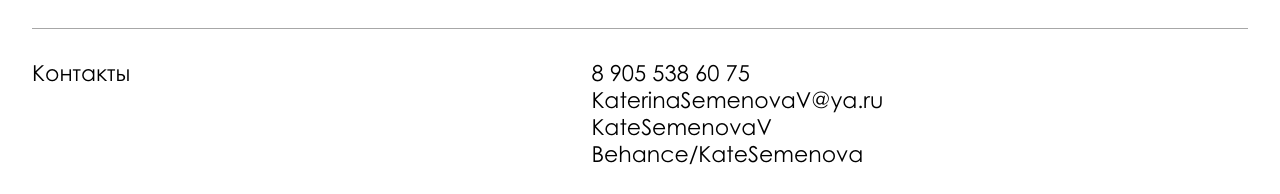
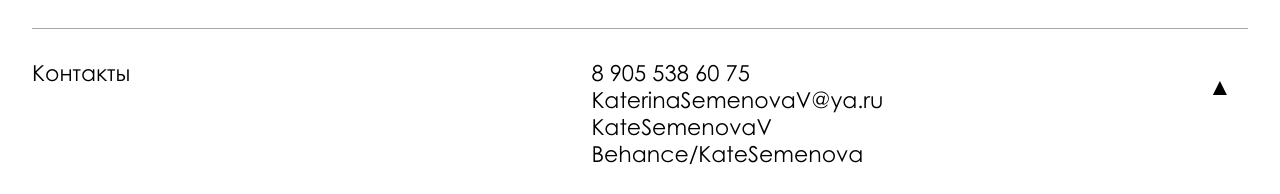
Before and after one commit to i0ji/p_semenova_next, a Next.js app: page / in a window 1280 px wide. Shown: the part 6468-6662 px from the top of the page. Built offline with nearby package versions, Linux system fonts and the light colour scheme.

Commit message:
style/feature: refactor scroll button

```diff
--- a/src/components/Footer/Footer.module.scss
+++ b/src/components/Footer/Footer.module.scss
@@ -1,6 +1,5 @@
 @use '@/styles/mixin' as *;
 @use '@/styles/colors' as *;
-
 .footer {
   @include flex(space-between, column);
 
@@ -13,14 +12,11 @@
 
   h4 {
     font-weight: normal;
-    height: 1px;
   }
 
   &__about {
     @include flex(space-between, row);
-
     margin: 30px 0;
-
     white-space: pre-line;
 
     article {
@@ -31,8 +27,7 @@
   &__contacts {
     @include flex(space-between, row);
     position: relative;
-
-    margin: 30px 0 30px 0;
+    margin: 30px 0;
 
     div {
       @include flex('', column);
@@ -41,72 +36,36 @@
 
     .scroll_button {
       position: absolute;
-      display: block;
+      top: 0.5rem;
+      right: 0.5rem;
 
-      font-size: large;
-
-      top: 0;
-      right: 1rem;
-      z-index: 1000;
-
-      width: 30px;
-      height: 30px;
+      width: 40px;
+      height: 40px;
 
       background-color: transparent;
       color: black;
 
-      border-radius: 5px;
       border: 1px solid transparent;
+      border-radius: 10%;
 
+      font-size: 1.5rem;
+      font-weight: bold;
       cursor: pointer;
-      transition: all .5s ease;
-      transform-origin: center;
+
+      opacity: 0;
+      pointer-events: none;
+      transform: scale(0.8);
+      transition: all 0.5s ease;
+    }
+
+    .scroll_button.show {
+      opacity: 1;
+      pointer-events: auto;
+      transform: scale(1);
     }
 
     .scroll_button:hover {
       border: 1px solid black;
-      font-size: x-large;
-
-    }
-
-    .scroll_button.visible {
-      opacity: 1;
-      visibility: visible;
-    }
-
-    .scroll_button.show {
-      opacity: 1;
-      transform: translateY(0);
     }
   }
 }
-
-@media (max-width: 1200px) {
-  .footer {
-    .footer__about {
-      h4 {
-        display: none;
-      }
-
-      article {
-        width: 100%;
-      }
-    }
-
-    .footer__contacts {
-      h4 {
-        display: none;
-      }
-
-      div {
-        width: 100%;
-      }
-    }
-  }
-}
-
-@media (max-width: 700px) {
-  .footer__contacts {
-    margin: 30px 0;
-  }
-}
--- a/src/components/Footer/Footer.tsx
+++ b/src/components/Footer/Footer.tsx
@@ -6,26 +6,27 @@ import scrollToSide from '@/services/scrollToSide';
 
 export default function Footer() {
   const [showButton, setShowButton] = useState(false);
-  const aboutRef = useRef(null);
+  const contactsRef = useRef(null);
 
   useEffect(() => {
     const handleScroll = () => {
-      const scrollThreshold = 5700;
-      setShowButton(window.scrollY > scrollThreshold);
+      const scrollThreshold = 75;
+      const isNearBottom =
+        window.innerHeight + window.scrollY >=
+        document.body.offsetHeight - scrollThreshold;
+
+      setShowButton(isNearBottom);
     };
 
     window.addEventListener('scroll', handleScroll);
-
-    return () => {
-      window.removeEventListener('scroll', handleScroll);
-    };
+    return () => window.removeEventListener('scroll', handleScroll);
   }, []);
 
   return (
     <footer className={styles.footer}>
       <hr />
 
-      <div className={styles.footer__about} ref={aboutRef}>
+      <div className={styles.footer__about}>
         <h4>Катерина</h4>
         <article>
           Графический дизайнер с&nbsp;6-летним опытом. На&nbsp;данный момент
@@ -51,7 +52,7 @@ export default function Footer() {
       </div>
 
       <hr />
-      <div className={styles.footer__contacts}>
+      <div className={styles.footer__contacts} ref={contactsRef}>
         <h4>Контакты</h4>
         <div>
           <p>
@@ -69,16 +70,13 @@ export default function Footer() {
             </a>
           </p>
         </div>
-        {showButton && (
-          <button
-            onClick={() => scrollToSide('top')}
-            className={`${styles.scroll_button} ${
-              showButton ? styles.show : ''
-            }`}
-          >
-            ▲
-          </button>
-        )}
+
+        <button
+          onClick={() => scrollToSide('top')}
+          className={`${styles.scroll_button} ${showButton ? styles.show : ''}`}
+        >
+          ▲
+        </button>
       </div>
     </footer>
   );
```
Also changed, not shown: 3 other files (tests, documents, lock files or other folders).
